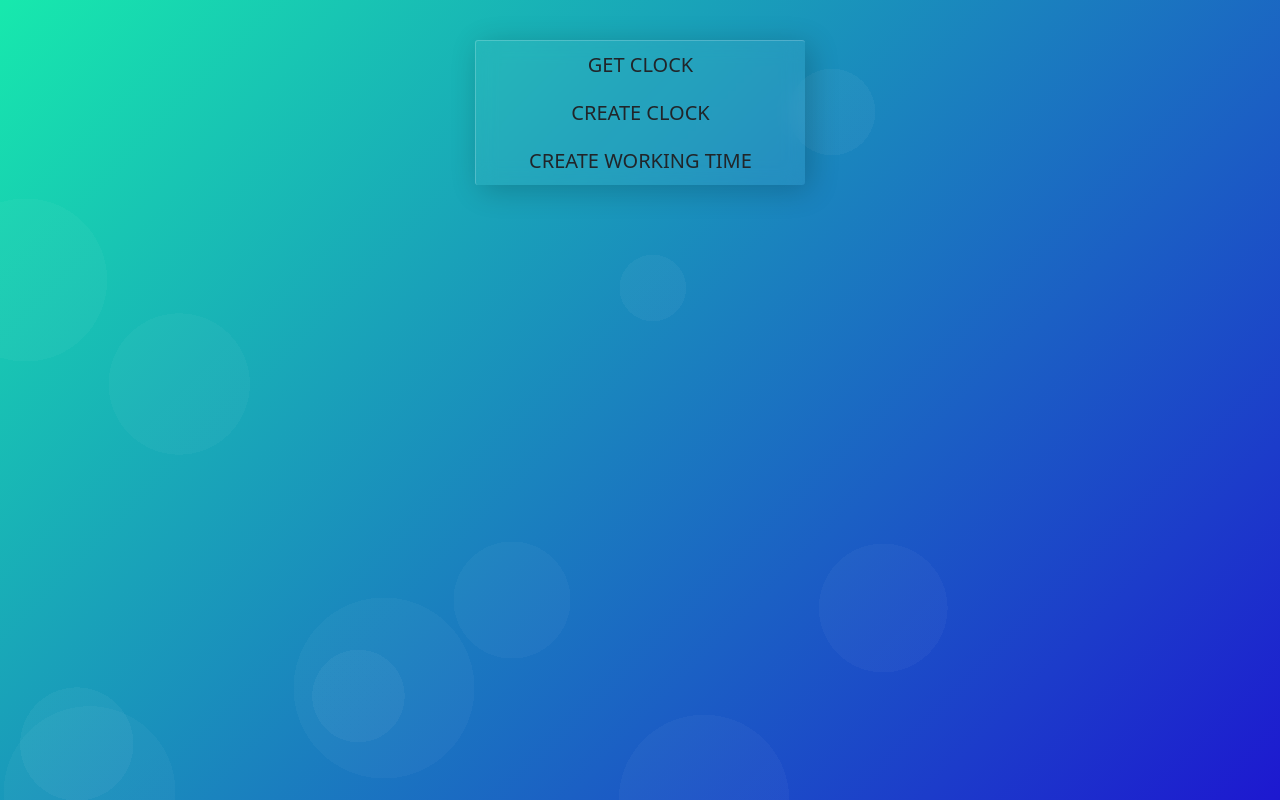
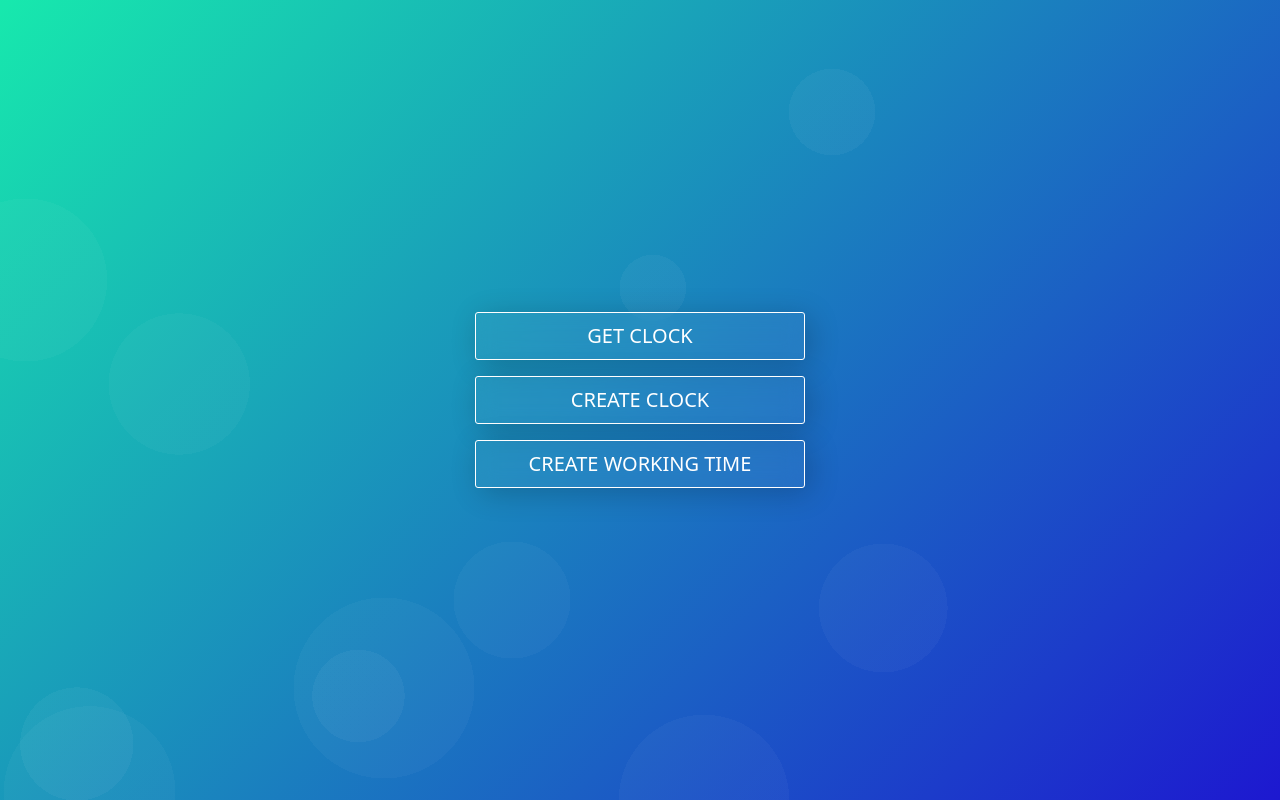
Before and after one commit to nux89/T-POO-700-NCY_1, a SvelteKit app in the folder Front/: page /home in a window 1280 px wide. Built offline with nearby package versions, Linux system fonts and the light colour scheme; no server answers.

Commit message:
ajout transition

```diff
--- a/Front/src/lib/navbar/Menu.svelte
+++ b/Front/src/lib/navbar/Menu.svelte
@@ -6,7 +6,7 @@
 </script>
 
 {#if open}
-<nav class="navbar navbar-expand-lg" transition:fade={{duration: 300}} style="z-index: {open ? 1 : 0}">
+<nav class="navbar navbar-expand-lg" transition:fade={{duration: 150}} style="z-index: {open ? 4 : 0}">
         <a class="navbar-brand text-white" id="home" href="/" on:click={() => open = false}><i class="fa fa-graduation-cap fa-lg mr-2"></i>TimeManager</a>
         <button class="navbar-toggler" type="button" data-toggle="collapse" data-target="#nvbCollapse" aria-controls="nvbCollapse">
             <span class="navbar-toggler-icon"></span>
--- a/Front/src/routes/+layout.svelte
+++ b/Front/src/routes/+layout.svelte
@@ -19,14 +19,27 @@
 
 
 <title>TIME MANAGER</title>
-<div>
-<slot />
+
+<div class="bg" />
+<div class="main-slot">
+    <div style="width: 100%">
+        <slot />
+    </div>
 </div>
 
 <style>
+    .main-slot {
+        height: 100%;
+        display: flex;
+        justify-content: center;
+        align-items: center;
+        width: 100%;
+        flex-direction: column;
+        position: relative;
+    }
     .hamburger {
     position: absolute;
-    right: 0;
+    left: 0;
     top: 0;
     }
 
--- a/Front/src/routes/+page.svelte
+++ b/Front/src/routes/+page.svelte
@@ -114,7 +114,6 @@ const changeTeam = (id, idx) => {
 
 </script>
 <Toaster position="top-center" />
-<div class="bg" />
 
 <div id="chart-container">
   <SvelteFC {...chartConfig} />
@@ -131,7 +130,7 @@ const changeTeam = (id, idx) => {
       <div class="form-floating">
         <input
           type="email"
-          class="form-control"
+          class="form-control mb-2"
           id="floatingInput"
           placeholder="name@example.com"
           required
@@ -164,12 +163,13 @@ const changeTeam = (id, idx) => {
           >
           <!-- <Select options={teams.data} bind:value={selected}></Select> -->
           <select
-            style="flex: 1"
             bind:value={selected[i]}
             on:change={() => changeTeam(employe.id, i)}
+            class="group-team-emp"
             name="group"
             id="group-team"
           >
+          {console.log(data)}
             {#each teams.data as val}
               <option value={val.name} selected={val.name == employe.team ? true : false}>{val.name}</option>
               {console.log(val.name, employe.team)}
@@ -213,15 +213,39 @@ const changeTeam = (id, idx) => {
   </div>
 {/await}
 
-<style>
+<style lang="scss">
+
+  .bloc-recherche {
+    width: 100%;
+    display: flex;
+    justify-content: center;
+  }
   :global(.list-group-item.active) {
     background-color: #212529;
   }
 
+  .recherche {
+    width: 50vw;
+    @media screen and (max-width: 480px) {
+        width: auto;
+    }
+  }
+
+.group-team-emp {
+  flex: 1;
+    @media screen and (max-width: 480px) {
+        flex: 4;
+    }
+}
+
   #group-team {
     width: 100%;
   }
-  .bg {
+
+#chart-container {
+  padding-top: 4em;
+}
+  :global(.bg) {
     position: absolute;
     z-index: -1;
     top: 0;
--- a/Front/src/routes/home/+page.svelte
+++ b/Front/src/routes/home/+page.svelte
@@ -116,17 +116,23 @@
 </script>
 
 <NavBar />
-<div class="bg">
-</div>
 
-  <main class="form-signin">
-    <button class="w-100 btn btn-lg" on:click={getclocks}>GET CLOCK</button>
-    <button class="w-100 btn btn-lg" on:click={createClock}>CREATE CLOCK</button>
-    <button class="w-100 btn btn-lg" on:click={CreateWorkingTime}>CREATE WORKING TIME</button>
-  </main>
-
+    <div class="btn-action">
+      <button class="w-100 form-signin btn btn-lg" on:click={getclocks}>GET CLOCK</button>
+      <button class="w-100 form-signin btn btn-lg" on:click={createClock}>CREATE CLOCK</button>
+      <button class="w-100 form-signin btn btn-lg" on:click={CreateWorkingTime}>CREATE WORKING TIME</button>
+    </div>
 
 <style>
+.btn-action {
+  display: flex;
+  flex-direction: column;
+  gap: 1em;
+}
+.btn-action button {
+  border: 1px solid white;
+  color:white;
+}
 
 
 
--- a/Front/src/routes/login/+page.svelte
+++ b/Front/src/routes/login/+page.svelte
@@ -2,6 +2,7 @@
     import NavBar from "$lib/navbar/NavBar.svelte";
     import "../register/auth.scss";
     import { PUBLIC_URL_API } from '$env/static/public';
+    import { fade } from "svelte/transition";
     let user
 
     function login(e) {
@@ -35,14 +36,12 @@
 </script>
 
 <NavBar />
-<div class="bg">
-</div>
 
   <main class="form-signin">
 
       <h1 class="h3">Login</h1>
 
-    <form on:submit|preventDefault={login}>
+    <form on:submit|preventDefault={login} in:fade>
 
 
       <div class="form-floating">
--- a/Front/src/routes/profile/+page.svelte
+++ b/Front/src/routes/profile/+page.svelte
@@ -4,6 +4,7 @@
     import { onMount } from "svelte";
     import { Toaster, toast } from 'svelte-sonner'
     import { PUBLIC_URL_API } from '$env/static/public';
+    import { fade } from "svelte/transition";
     let jsonId;
     let url = PUBLIC_URL_API+"/api/users/";
 
@@ -54,14 +55,13 @@
 <NavBar />
  <Toaster position="top-center" />
 
-<div class="bg" />
 
 <main class="form-signin">
     <h1 class="h3">Profile</h1>
 {#await getUserData()}
 <p>Chargement...</p>
 {:then data}
-    <form on:submit|preventDefault={validationFormulaire}>
+    <form on:submit|preventDefault={validationFormulaire} in:fade>
         <div class="form-floating">
             <input
                 type="email"
--- a/Front/src/routes/register/auth.scss
+++ b/Front/src/routes/register/auth.scss
@@ -8,6 +8,10 @@
 html,
 body {
   height: 100%;
+}
+
+body {
+  background-image: radial-gradient(circle at 30% 86%, rgba(255,255,255,0.03) 0%, rgba(255,255,255,0.03) 8%,transparent 8%, transparent 92%),radial-gradient(circle at 55% 100%, rgba(255,255,255,0.03) 0%, rgba(255,255,255,0.03) 8%,transparent 8%, transparent 92%),radial-gradient(circle at 40% 75%, rgba(255,255,255,0.03) 0%, rgba(255,255,255,0.03) 6%,transparent 6%, transparent 94%),radial-gradient(circle at 7% 99%, rgba(255,255,255,0.03) 0%, rgba(255,255,255,0.03) 6%,transparent 6%, transparent 94%),radial-gradient(circle at 69% 76%, rgba(255,255,255,0.03) 0%, rgba(255,255,255,0.03) 6%,transparent 6%, transparent 94%),radial-gradient(circle at 2% 35%, rgba(255,255,255,0.03) 0%, rgba(255,255,255,0.03) 6%,transparent 6%, transparent 94%),radial-gradient(circle at 14% 48%, rgba(255,255,255,0.03) 0%, rgba(255,255,255,0.03) 6%,transparent 6%, transparent 94%),radial-gradient(circle at 28% 87%, rgba(255,255,255,0.04) 0%, rgba(255,255,255,0.04) 4%,transparent 4%, transparent 96%),radial-gradient(circle at 65% 14%, rgba(255,255,255,0.04) 0%, rgba(255,255,255,0.04) 4%,transparent 4%, transparent 96%),radial-gradient(circle at 51% 36%, rgba(255,255,255,0.04) 0%, rgba(255,255,255,0.04) 4%,transparent 4%, transparent 96%),radial-gradient(circle at 6% 93%, rgba(255,255,255,0.04) 0%, rgba(255,255,255,0.04) 4%,transparent 4%, transparent 96%),linear-gradient(135deg, rgb(23, 233, 173),rgb(29, 24, 208));
 }
 
 a {
@@ -135,3 +139,10 @@ body {
     color: white;
   }
 }
+
+.center {
+  display: flex;
+  justify-content: center;
+  align-items: center;
+  height: 75vh;
+}
--- a/Front/src/routes/supermanager/+page.svelte
+++ b/Front/src/routes/supermanager/+page.svelte
@@ -126,7 +126,6 @@ function Show() {
 </script>
 
 <main>
-    <div class="bg">
     <div class="content">
     <div class="container">
     <form on:submit|preventDefault={createTeam}>
@@ -193,7 +192,6 @@ function Show() {
         </table>
     </div>
 
-</div>
 </div>
 </main>
 
```
Also changed, not shown: Front/src/routes/register/+page.svelte (+15 -21 lines).
